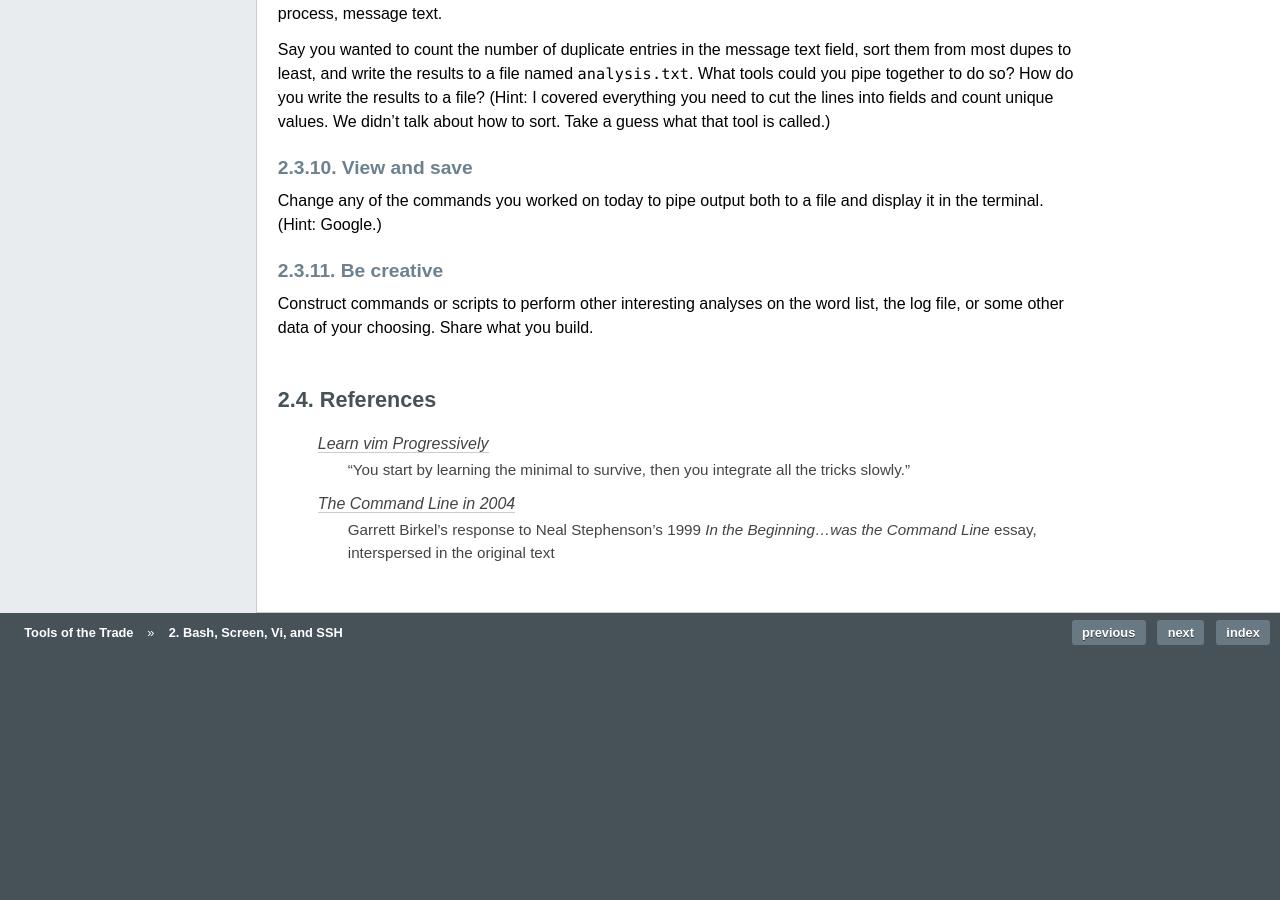
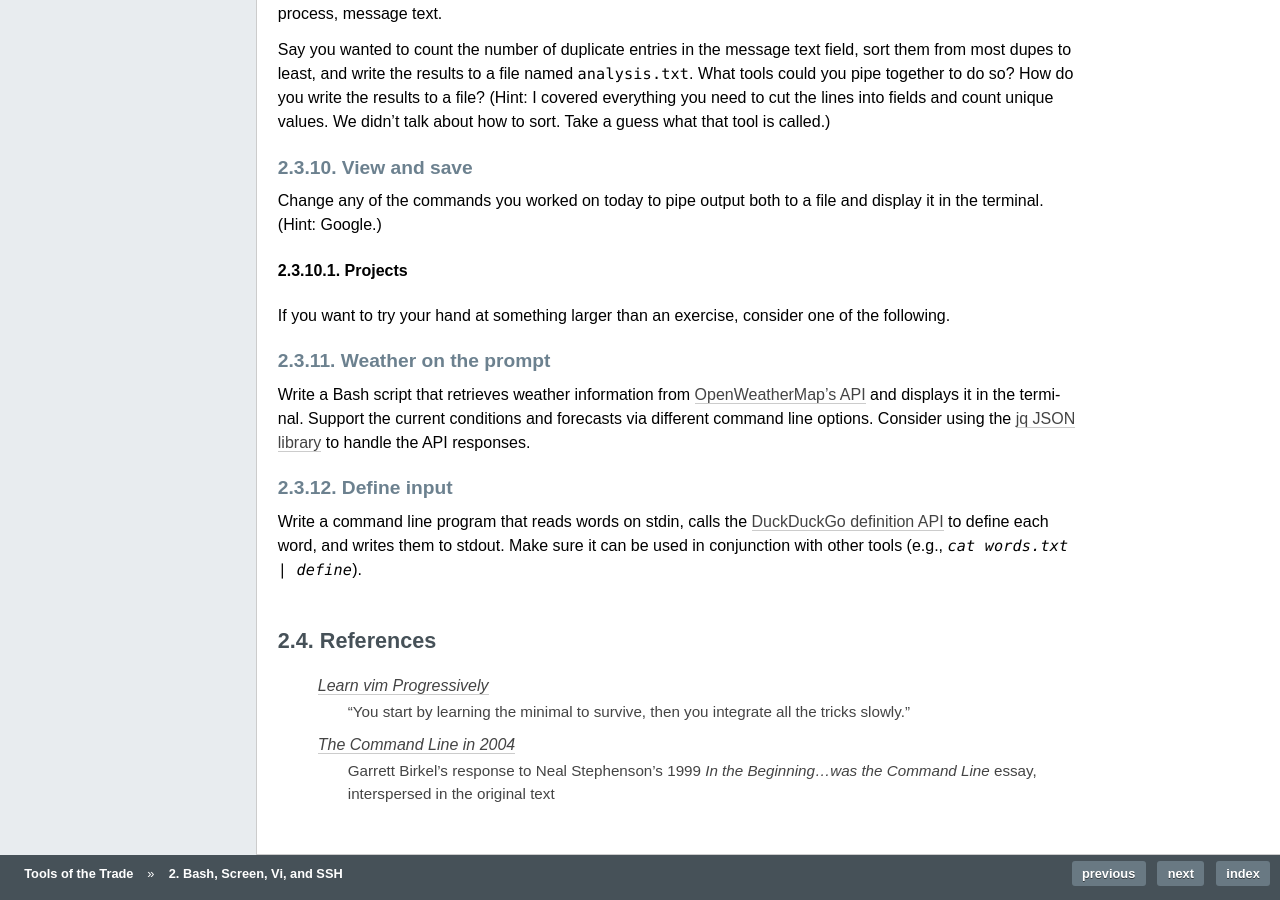
Before and after one commit to parente/tott, a Sphinx documentation site: the page built from doc/sessions/bash.rst, in a window 1280 px wide and 900 px high, scrolled down 4163 px. Built offline with Sphinx 7.4.7, drawn with Linux system fonts in a browser that asks for light colours; before the commit the page ends 4842 px from its top, so only the background shows below that; some of the changed text lies outside the part shown.

Commit message:
Add bash, js project ideas

```diff
--- a/doc/sessions/bash.rst
+++ b/doc/sessions/bash.rst
@@ -197,10 +197,20 @@ View and save
 
 Change any of the commands you worked on today to pipe output both to a file and display it in the terminal. (Hint: Google.)
 
-Be creative
-###########
+Projects
+~~~~~~~~
 
-Construct commands or scripts to perform other interesting analyses on the word list, the log file, or some other data of your choosing. Share what you build.
+If you want to try your hand at something larger than an exercise, consider one of the following.
+
+Weather on the prompt
+#####################
+
+Write a Bash script that retrieves weather information from `OpenWeatherMap's API <http://openweathermap.org/api>`_ and displays it in the terminal. Support the current conditions and forecasts via different command line options. Consider using the `jq JSON library <http://stedolan.github.io/jq/>`_ to handle the API responses.
+
+Define input
+############
+
+Write a command line program that reads words on stdin, calls the `DuckDuckGo definition API <http://api.duckduckgo.com/?q=define+ostensibly&format=json&pretty=1>`_ to define each word, and writes them to stdout. Make sure it can be used in conjunction with other tools (e.g., `cat words.txt | define`).
 
 References
 ----------
```
Also changed, not shown: doc/sessions/nodejs.rst (+21 -6 lines).
